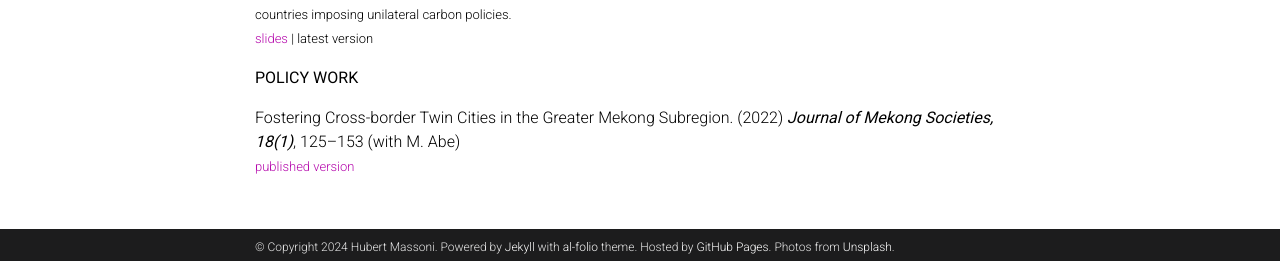
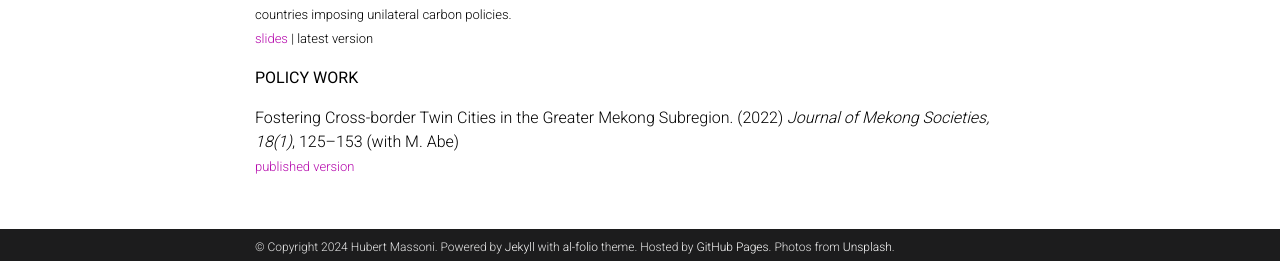
Before and after one commit to hubertmassoni/hubertmassoni.github.io, a Jekyll site: the page built from _pages/projects.md, in a window 1280 px wide and 935 px high. Shown: the part 671-932 px from the top of the window. Built offline with Jekyll 4.4.1, drawn with Linux system fonts in a browser that asks for light colours; comment, search, counter and statistics services are not loaded; a style sheet for code colours, icons or effects is not loaded.

Commit message:
Update projects.md

```diff
--- a/_pages/projects.md
+++ b/_pages/projects.md
@@ -22,9 +22,11 @@ nav_order: 1
 
 <br><font size="-1"> <a href="https://site.unibo.it/smooth/en/agenda/https-www-aere-org-aere-summer-conference/aere_2022_campiglio.pdf/@@download/file/AERE_2022_Campiglio.pdf">slides</a> | latest version </font>
 
+<br>
+
 <p> <b>POLICY WORK</b>
 
-<p>Fostering Cross-border Twin Cities in the Greater Mekong Subregion. (2022) <b><em>Journal of Mekong Societies, 18(1)</em></b>, 125–153 (with M. Abe)
+<p>Fostering Cross-border Twin Cities in the Greater Mekong Subregion. (2022) <em>Journal of Mekong Societies, 18(1)</em>, 125–153 (with M. Abe)
 
 <br>
 
```
